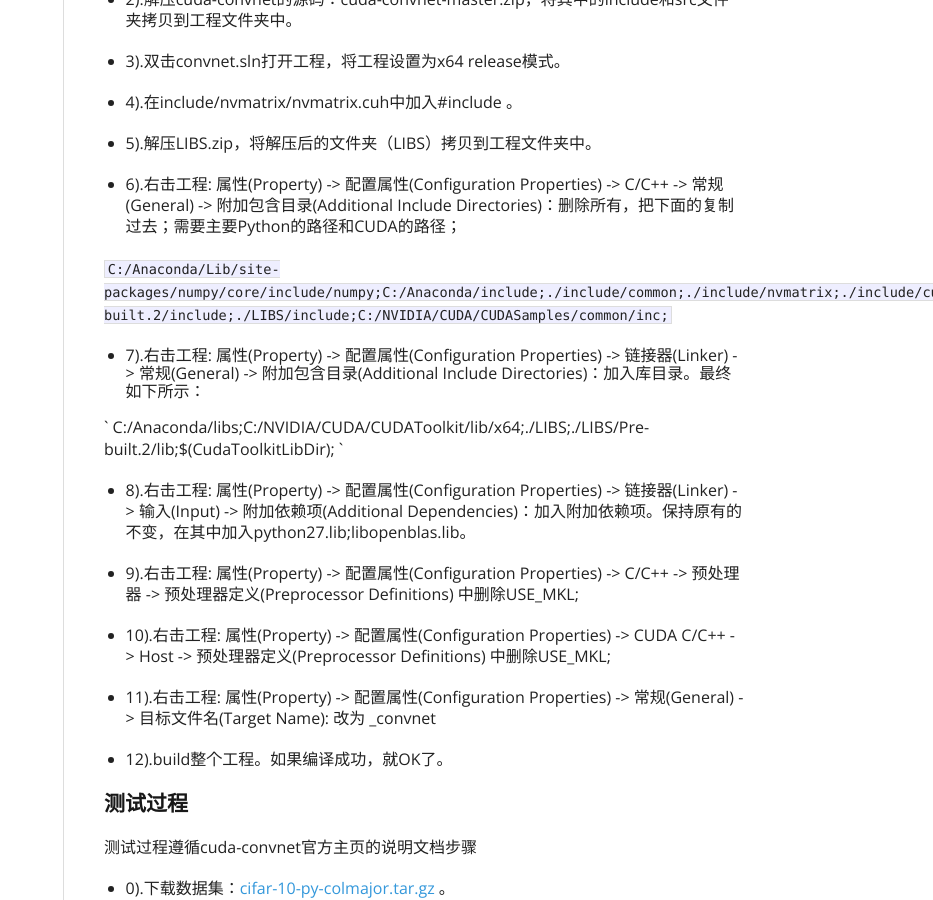
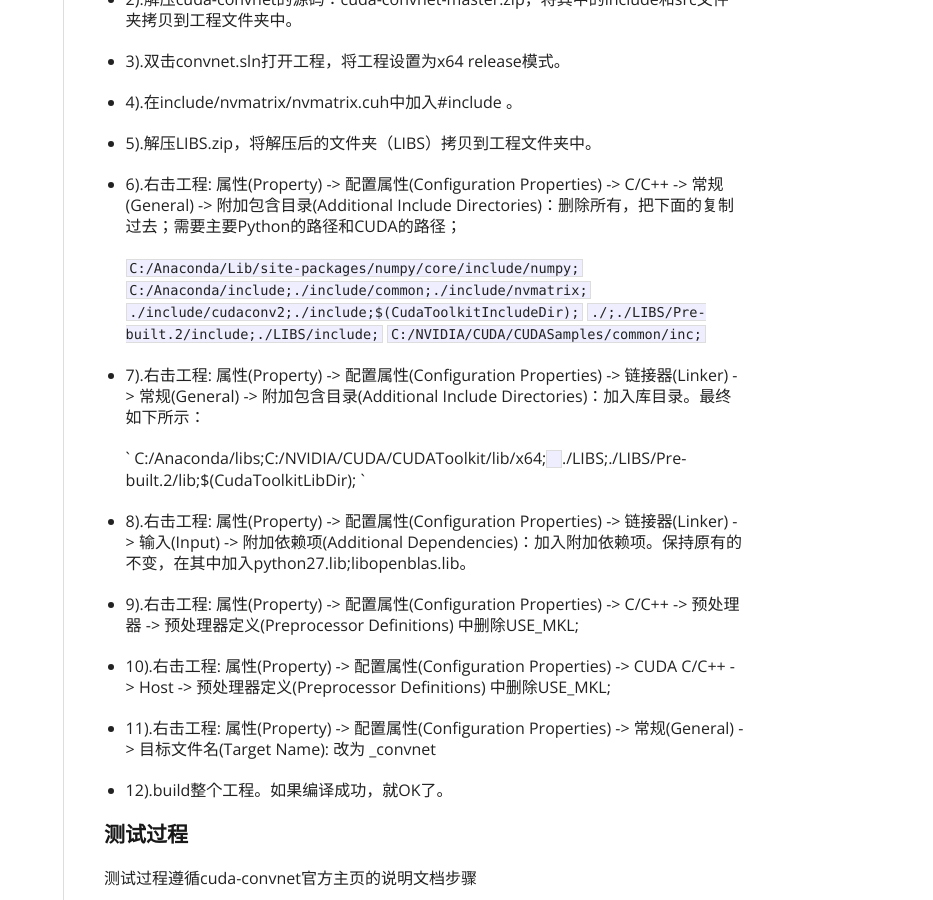
Before and after one commit to chrispher/chrispher.github.com, a Jekyll site: the page built from _posts/Advanced Machine Learning/2014-11-25-VS2010环境下编译cuda-convnet(Win7_64位).md, in a window 1280 px wide and 900 px high, scrolled down 797 px. Shown: the whole window, without its empty margins (347-1280 px from the left). Built offline with Jekyll 4.4.1, drawn with Linux system fonts in a browser that asks for light colours; nearby versions of some CDN libraries; comment, search, counter and statistics services are not loaded.

Commit message:
modify the format

```diff
--- a/_posts/Advanced Machine Learning/2014-11-25-VS2010环境下编译cuda-convnet(Win7_64位).md
+++ b/_posts/Advanced Machine Learning/2014-11-25-VS2010环境下编译cuda-convnet(Win7_64位).md
@@ -40,11 +40,16 @@ tags: [convnet, CNN, win7, Stacking]
 
 - 6).右击工程: 属性(Property) -> 配置属性(Configuration Properties)  -> C/C++ -> 常规(General) -> 附加包含目录(Additional Include Directories)：删除所有，把下面的复制过去；需要主要Python的路径和CUDA的路径；
 
-`C:/Anaconda/Lib/site-packages/numpy/core/include/numpy;C:/Anaconda/include;./include/common;./include/nvmatrix;./include/cudaconv2;./include;$(CudaToolkitIncludeDir);./;./LIBS/Pre-built.2/include;./LIBS/include;C:/NVIDIA/CUDA/CUDASamples/common/inc; `
+    `C:/Anaconda/Lib/site-packages/numpy/core/include/numpy;`
+    `C:/Anaconda/include;./include/common;./include/nvmatrix;`
+    `./include/cudaconv2;./include;$(CudaToolkitIncludeDir);`
+    `./;./LIBS/Pre-built.2/include;./LIBS/include;`
+    `C:/NVIDIA/CUDA/CUDASamples/common/inc;`
 
 - 7).右击工程: 属性(Property) -> 配置属性(Configuration Properties)  -> 链接器(Linker)  -> 常规(General) -> 附加包含目录(Additional Include Directories)：加入库目录。最终如下所示：
 
-` C:/Anaconda/libs;C:/NVIDIA/CUDA/CUDAToolkit/lib/x64;./LIBS;./LIBS/Pre-built.2/lib;$(CudaToolkitLibDir); `
+    ` C:/Anaconda/libs;C:/NVIDIA/CUDA/CUDAToolkit/lib/x64;`
+    `./LIBS;./LIBS/Pre-built.2/lib;$(CudaToolkitLibDir); `
 
 - 8).右击工程: 属性(Property) -> 配置属性(Configuration Properties)  -> 链接器(Linker) -> 输入(Input) -> 附加依赖项(Additional Dependencies)：加入附加依赖项。保持原有的不变，在其中加入python27.lib;libopenblas.lib。
 
```
